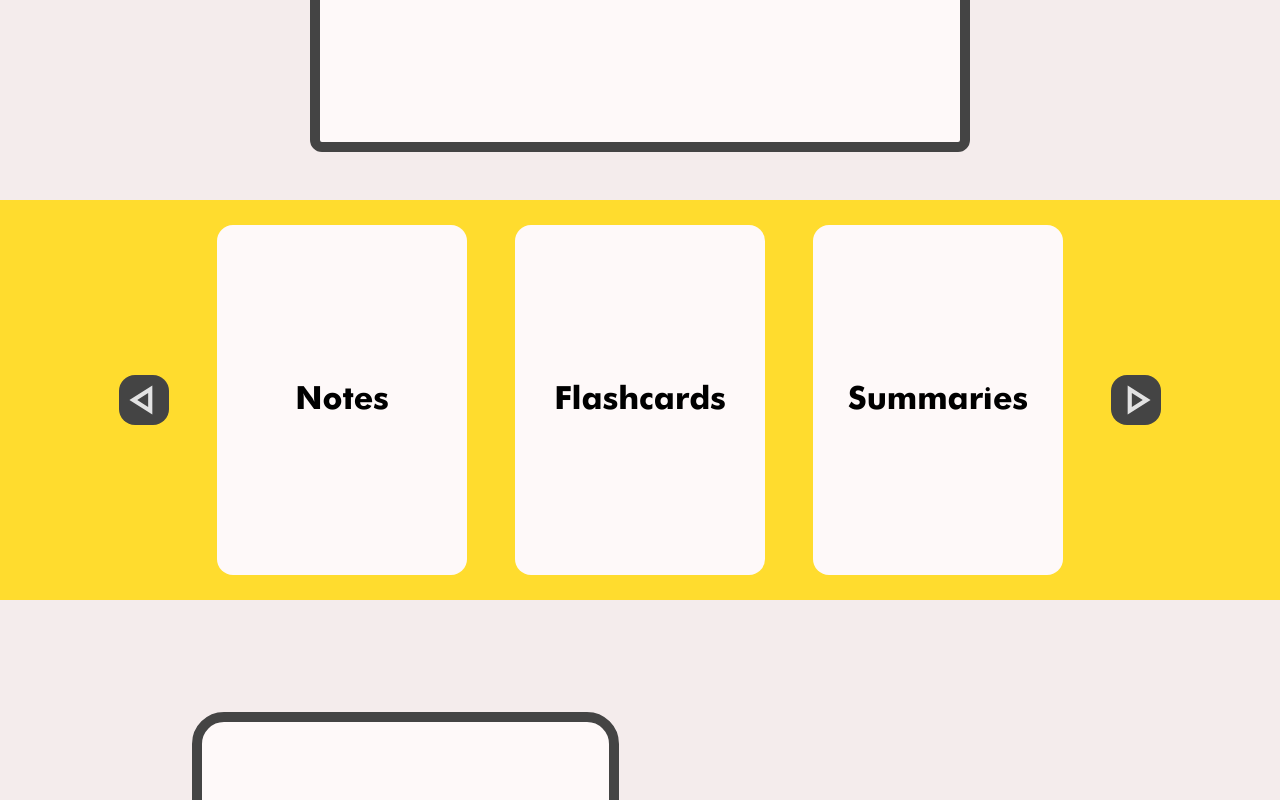
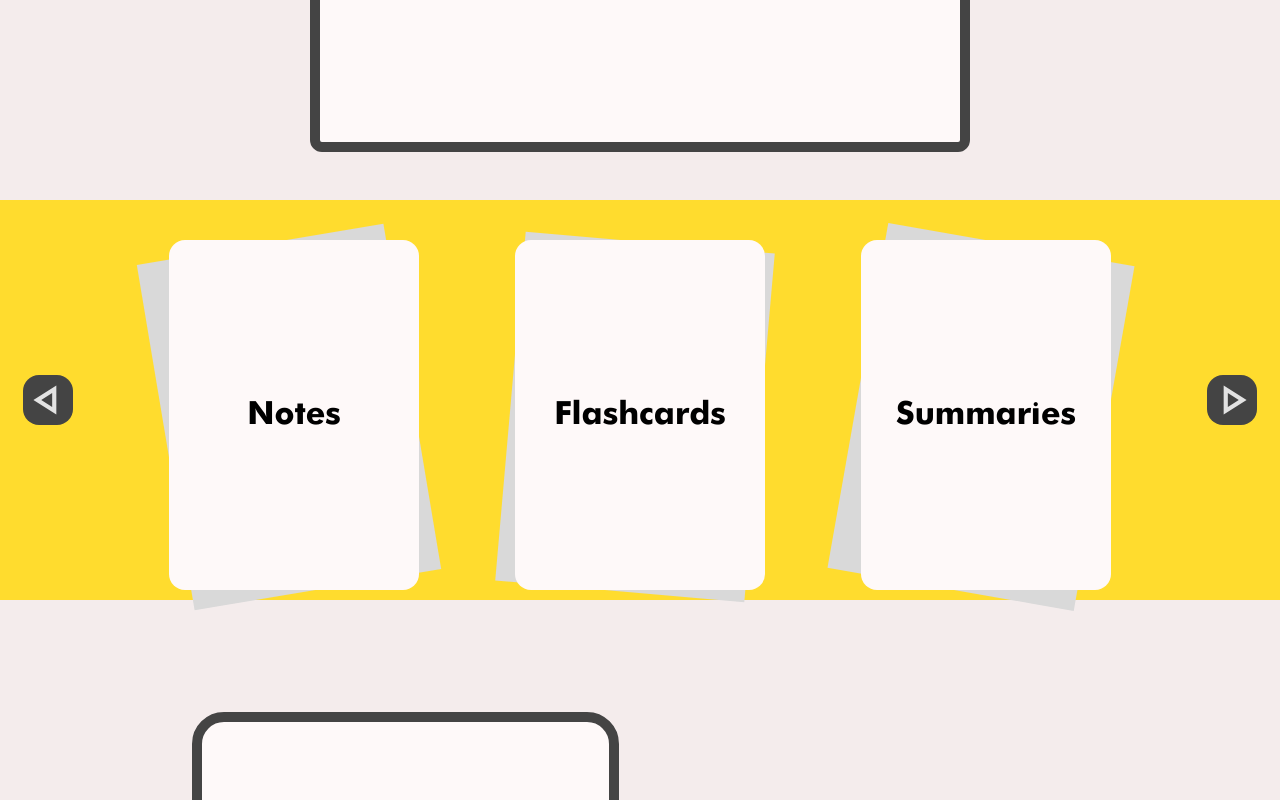
Before and after one commit to JATorres-zxc/Cognify-AI-Frontend, a React (Create React App) app: page / in a window 1280 px wide. Shown: the part 667-1467 px from the top of the page. Built offline with nearby package versions, Linux system fonts and the light colour scheme.

Commit message:
Fix: Minor UI issues

```diff
--- a/src/components/modals/FileUploadModal/FileUploadModal.jsx
+++ b/src/components/modals/FileUploadModal/FileUploadModal.jsx
@@ -1,6 +1,7 @@
 import React from 'react';
 import styles from './FileUploadModal.module.css';
-import tempIcon from '../../../assets/images/sensai smol logo.png';   // Replace with actual path
+import folderIcon from '../../../assets/icons/folder.svg';
+import noteIcon from '../../../assets/icons/note.svg';   // Replace with actual path
 
 const FileUploadModal = ({ isOpen, onClose, onSelectNotes, onSelectUploadPDF}) => {
     if (!isOpen) return null;
@@ -16,14 +17,14 @@ const FileUploadModal = ({ isOpen, onClose, onSelectNotes, onSelectUploadPDF}) =
                     className={styles.modalBtn}
                     onClick={onSelectUploadPDF}
                     >
-                        <img src={tempIcon} alt="Upload" className={styles.icon} />
+                        <img src={noteIcon} alt="Upload" className={styles.icon} />
                         Upload PDF
                     </button>
                     <button
                     className={styles.modalBtn}
                     onClick={onSelectNotes}
                     >
-                        <img src={tempIcon} alt="Notes" className={styles.icon} />
+                        <img src={folderIcon} alt="Notes" className={styles.icon} />
                         Select from Notes
                     </button>
                 </div>
--- a/src/pages/Home/Home.css
+++ b/src/pages/Home/Home.css
@@ -54,7 +54,7 @@
     justify-content: center;
     align-items: center;
     flex-direction: row;
-    gap: 3rem;
+    gap: 6rem;
 }
 
 .icon-cont {
@@ -74,6 +74,35 @@
     height: auto;
 }
 
+.card-wrapper {
+    margin-top: 30px;
+    position: relative;
+    width: 250px;
+    height: 350px;
+}
+
+.card-tilt {
+    position: absolute;
+    top: 2px;
+    left: -5px;
+    width: 100%;
+    height: 100%;
+    background-color: #d9d9d9;
+    z-index: 0;
+}
+
+.card-tilt#notes {
+    transform: rotate(-9.5deg);
+}
+
+.card-tilt#flashcards {
+    transform: rotate(-175deg);
+}
+
+.card-tilt#summaries {
+    transform: rotate(-170deg);
+}
+
 .card {
     background-color: var(--text-white);
     border-radius: var(--spacing-md);
@@ -85,6 +114,8 @@
     align-items: center;
     font-family: var(--font-futura-bold);
     font-size: 2rem;
+    position: inherit;
+    z-index: 1;
 }
 
 .description {
--- a/src/pages/Home/Home.jsx
+++ b/src/pages/Home/Home.jsx
@@ -34,14 +34,23 @@ const Home = () => {
         <div className='icon-cont'>
           <img src={arrow} alt="arrow" className='rotate arrow-icon' />
         </div>
+        <div className='card-wrapper'>
+          <div className='card-tilt' id='notes'></div>
           <div className='card'>
             Notes
           </div>
+        </div>
+        <div className='card-wrapper'>
+          <div className='card-tilt' id='flashcards'></div>
           <div className='card'>
             Flashcards
           </div>
+        </div>
+        <div className='card-wrapper'>
+          <div className='card-tilt' id='summaries'></div>
           <div className='card'>
             Summaries
+          </div>
         </div>
 
         <div className='icon-cont'>
--- a/src/pages/MyStudy/MyStudy.css
+++ b/src/pages/MyStudy/MyStudy.css
@@ -22,6 +22,7 @@
 
 .stats {
     width: 85%;
+    max-width: 70vw;
     height: 65vh;
 }
 
@@ -51,9 +52,11 @@
 .body .content .stat-card {
     background-color: var(--primary-yellow);
     width: 25%;
+    max-width: 250px;
     height: auto;
     margin-top: 2rem;
     margin-bottom: 2rem;
+    border-radius: 10%;
     display: flex;
     justify-content: center;
     align-items: center;
@@ -131,6 +134,7 @@
 
 .materials .section {
     width: 85%;
+    max-width: 70vw;
     display: flex;
     justify-content: center;
     align-items: center;
@@ -138,7 +142,7 @@
 }
 
 .section-header {
-    width: 100%;
+    width: 80%;
     font-family: var(--font-futura-bold);
     font-size: 3.5rem;
 }
@@ -218,6 +222,12 @@
   align-items: center;
   justify-content: center;
   cursor: pointer;
+  transition: transform 0.2s ease, background-color 0.2s ease;
+}
+
+.action-icon-container:hover {
+  transform: scale(1.1);
+  background-color: rgba(0, 0, 0, 0.1);
 }
 
 .closeIcon {
```
Also changed, not shown: src/assets/icons/folder.svg (added). Lines whose indentation alone changed are shown as unchanged.
